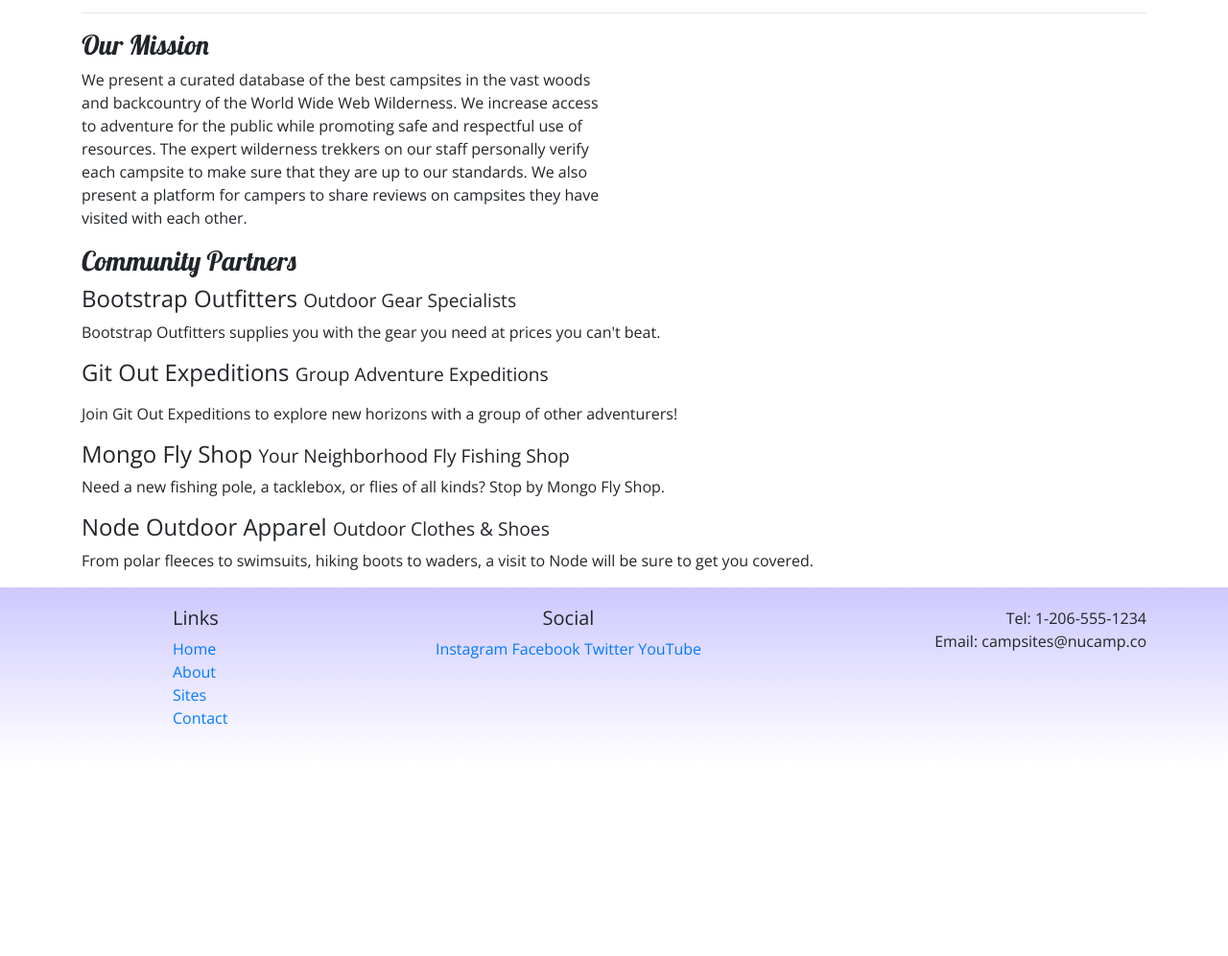
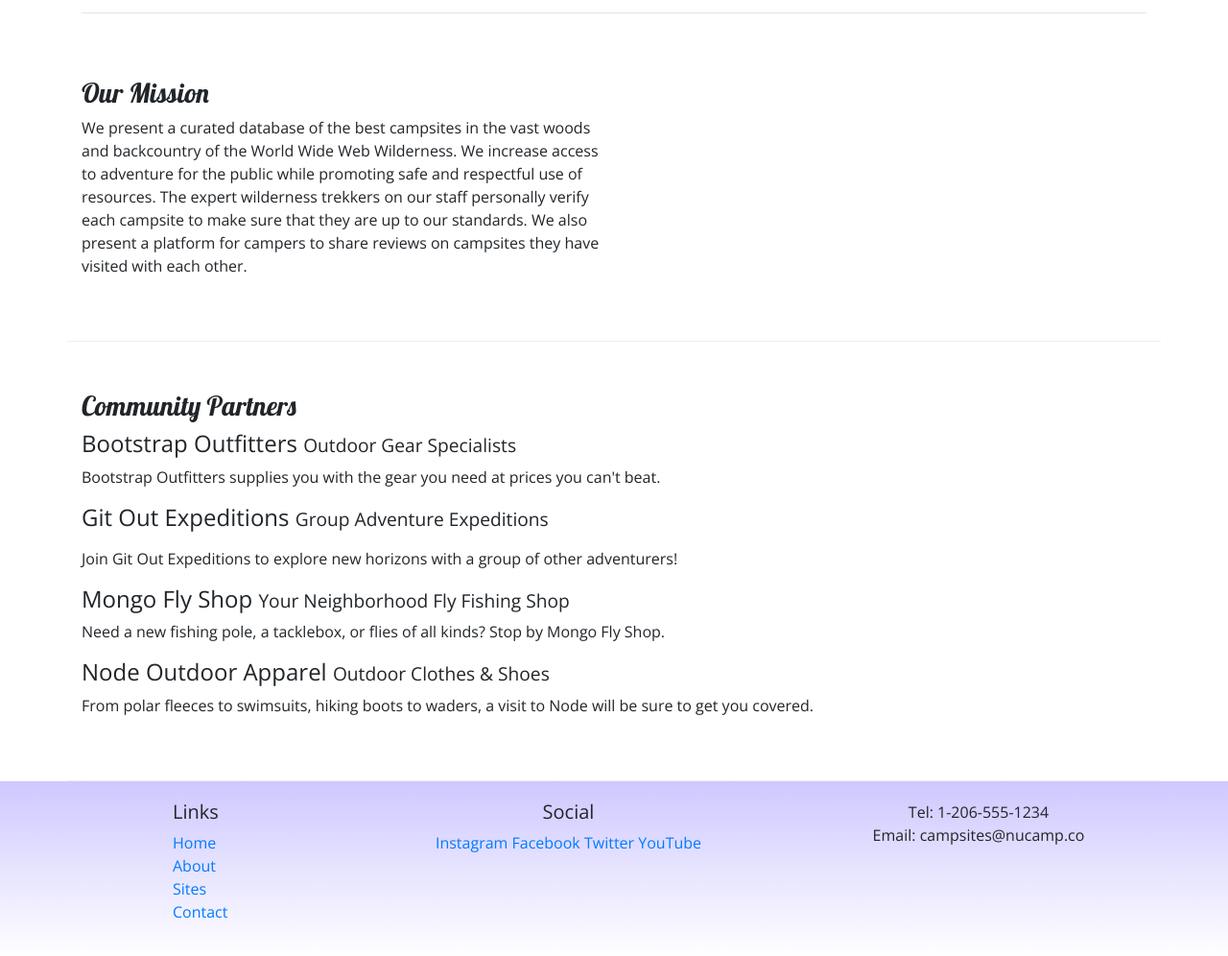
Before and after one commit to Morticia007/Bootstrap-project-, a website: page aboutus.html in a window 1280 px wide. Shown: the part 236-1232 px from the top of the page at 96% size. Before the commit the page ends 1032 px from the top, so only its background shows below. Drawn offline with nearby package versions, Linux system fonts and the light colour scheme.

Commit message:
styles.css

```diff
--- a/aboutus.html
+++ b/aboutus.html
@@ -17,7 +17,7 @@
     <header class="jumbotron jumbotron-fluid">
         <div class="container">
             <div class="row">
-                <div class="col">
+            <div class="col">
                     <h1>NuCamp</h1>
                     <h2>a better way to camp</h2>
                 </div>
@@ -33,14 +33,14 @@
             </div>
         </div>
 
-        <div class="row">
+        <div class="row row-content">
             <div class="col col-sm-6 col-md-6 col-lg-6" >
                 <h3>Our Mission</h3>
                 <p>We present a curated database of the best campsites in the vast woods and backcountry of the World Wide Web Wilderness. We increase access to adventure for the public while promoting safe and respectful use of resources. The expert wilderness trekkers on our staff personally verify each campsite to make sure that they are up to our standards. We also present a platform for campers to share reviews on campsites they have visited with each other.</p>
             </div>
         </div>
 
-        <div class="row">
+        <div class="row row-content">
             <div class="col col-sm-12">
                 <h3>Community Partners</h3>
 
@@ -78,7 +78,7 @@
                     <a href="http://twitter.com/">Twitter</a>
                     <a href="http://youtube.com/">YouTube</a>
                 </div>
-                <div class="col-sm-4 text-sm-right">
+                <div class="col-sm-4 text-center">
                     Tel: 1-206-555-1234<br />
                     Email: campsites@nucamp.co
                 </div>
```
